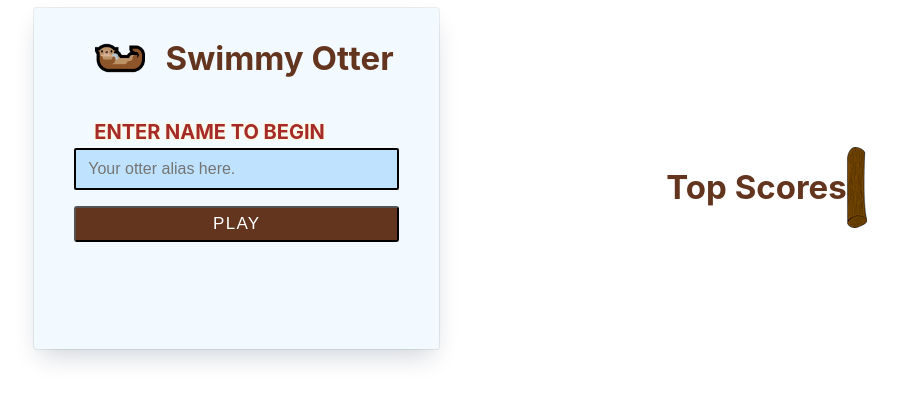
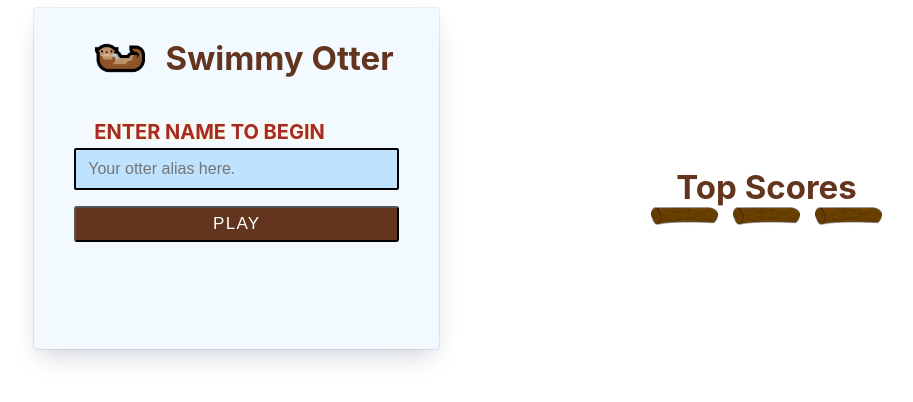
Before and after one commit to willsinn/swimmyotter-frontend, a PHP site: page / in a window 1280 px wide. Shown: the top 402 px of the page, without its empty margins (101-1014 px from the left). Run offline with PHP 8.4, Linux system fonts and the light colour scheme; some libraries are stand-ins or nearby versions; some web fonts are replaced.

Commit message:
finish topscores

```diff
--- a/index.css
+++ b/index.css
@@ -54,7 +54,7 @@
   width: 100%;
   display: flex;
   justify-content: space-between;
-  height: 32px;
+  height: 36px;
 }
 #scores-ul li:nth-child(odd) {
   color: var(--bl);
@@ -123,7 +123,19 @@
   background-color: var(--bl);
 }
 .scores-underline {
+  position: absolute;
+  transform: rotate(90deg);
+  bottom: -20px;
+  height: 80%;
 }
 .row-center h1 {
   color: var(--btns);
 }
+.scores-underline.log-1 {
+  right: 0;
+}
+.scores-underline.log-2 {
+}
+.scores-underline.log-3 {
+  left: 0;
+}
--- a/index.html
+++ b/index.html
@@ -50,7 +50,9 @@
             </div>
             <div class="row-center">
               <h1>Top Scores</h1>
-              <img class="scores-underline" src="./images/log-5.png" />
+              <img class="scores-underline log-1" src="./images/log-5.png" />
+              <img class="scores-underline log-2" src="./images/log-5.png" />
+              <img class="scores-underline log-3" src="./images/log-5.png" />
             </div>
             <ul id="scores-ul"></ul>
           </div>
```
